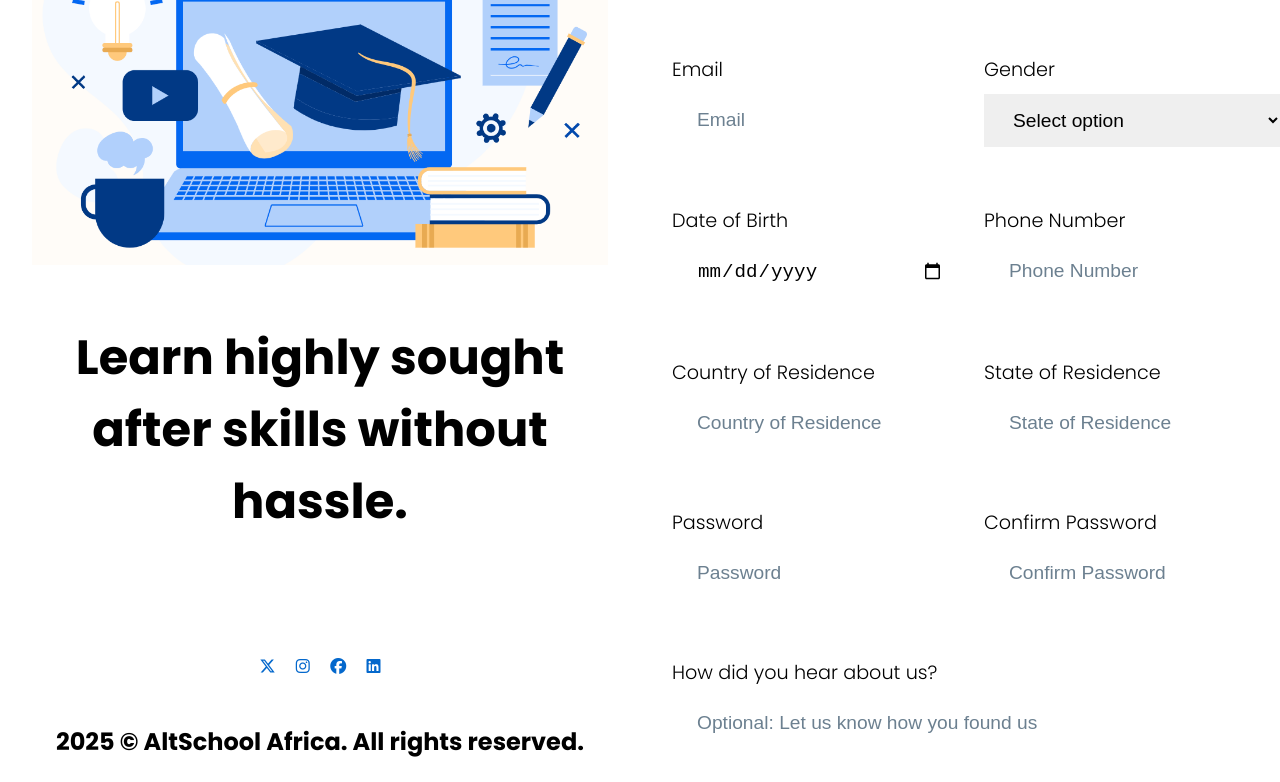
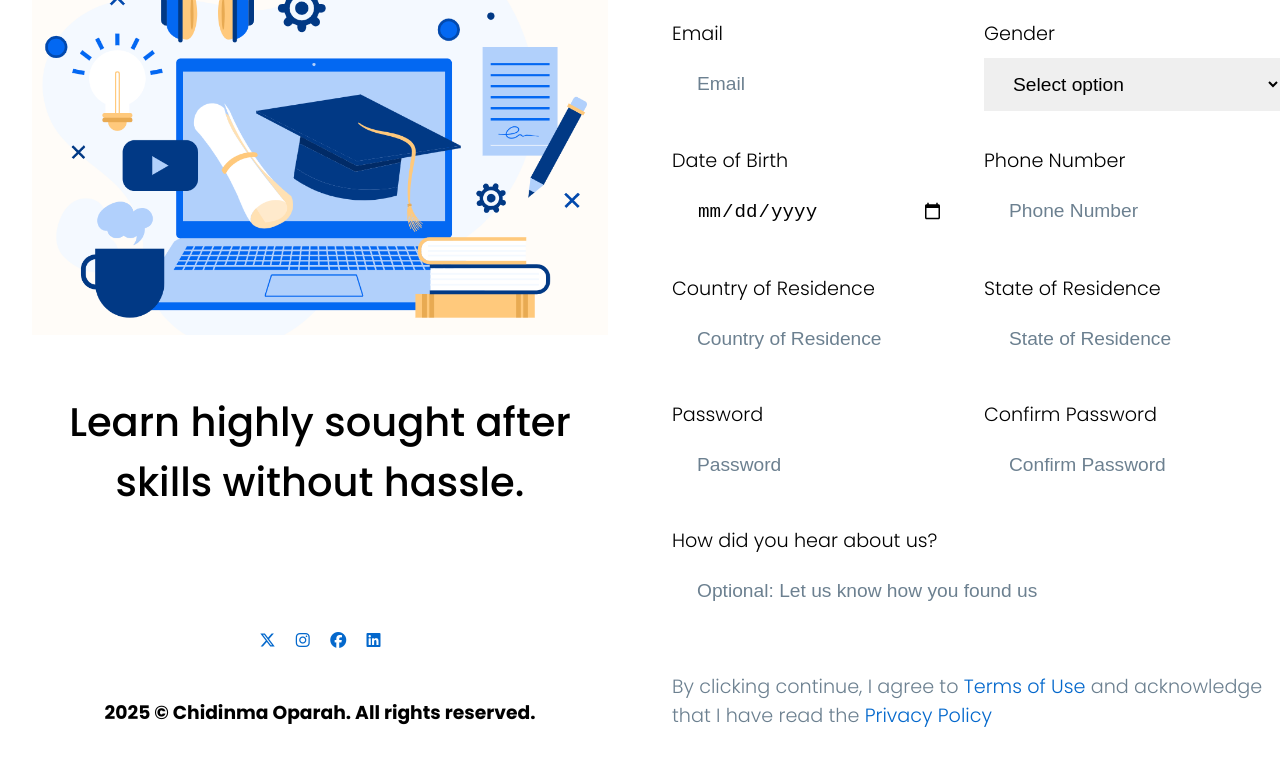
Before and after one commit to Nma01/Assignment---Html, a plain HTML site: page Assignment 1/form.html in a window 1280 px wide. Shown: the part 460-1242 px from the top of the page. Drawn offline with Linux system fonts and the light colour scheme.

Commit message:
more updates

```diff
--- a/Assignment 1/form.css
+++ b/Assignment 1/form.css
@@ -15,6 +15,7 @@ body {
 }
 
 .right-container {
+    /* background-color: rebeccapurple; */
   margin: 5% auto;
   padding: 5%;
   max-width: 900px;
@@ -137,13 +138,14 @@ i {
 
 @media screen and (min-width: 992px) {
     .left-container {
+        /* background-color: red; */
   display: block;
     margin: 5% auto;
     padding: 5%;
 
 }
   .full-container {
-    max-width: 1800px;
+    max-width: 1300px;
     margin: 5% auto;
     display: grid;
     grid-template-columns: 1fr 1fr;
@@ -151,17 +153,18 @@ i {
   }
 
   .left-content{
-    margin: 150px 0;
+    margin: 220px 0;
   }
 
   .left-content img{
     width: 100%;
   }
 
-  .left-content h1{
-    font-size: 3rem;
+  .left-content h2{
+    font-size: 2.5rem;
     margin: 50px 0 ;
     text-align: center;
+    font-weight: 500;
   }
 
 
@@ -177,7 +180,7 @@ i {
   }
 
   form > div {
-    margin: 17px 0;
+    margin: 5px 0;
   }
 
   .grid-item:last-child {
--- a/Assignment 1/form.html
+++ b/Assignment 1/form.html
@@ -27,14 +27,14 @@
       <div class="left-container">
         <div class="left-content">
           <img src="./image.png" alt="image" />
-          <h1>Learn highly sought after skills without hassle.</h1>
+          <h2>Learn highly sought after skills without hassle.</h2>
           <div class="socials">
             <i class="fa-brands fa-x-twitter"></i>
             <i class="fa-brands fa-instagram"></i>
             <i class="fa-brands fa-facebook"></i>
             <i class="fa-brands fa-linkedin"></i>
           </div>
-          <footer><h2>2025 &copy; AltSchool Africa. All rights reserved.</h2></footer>
+          <footer><h3>2025 &copy; Chidinma Oparah. All rights reserved.</h3></footer>
         </div>
       </div>
 
```
